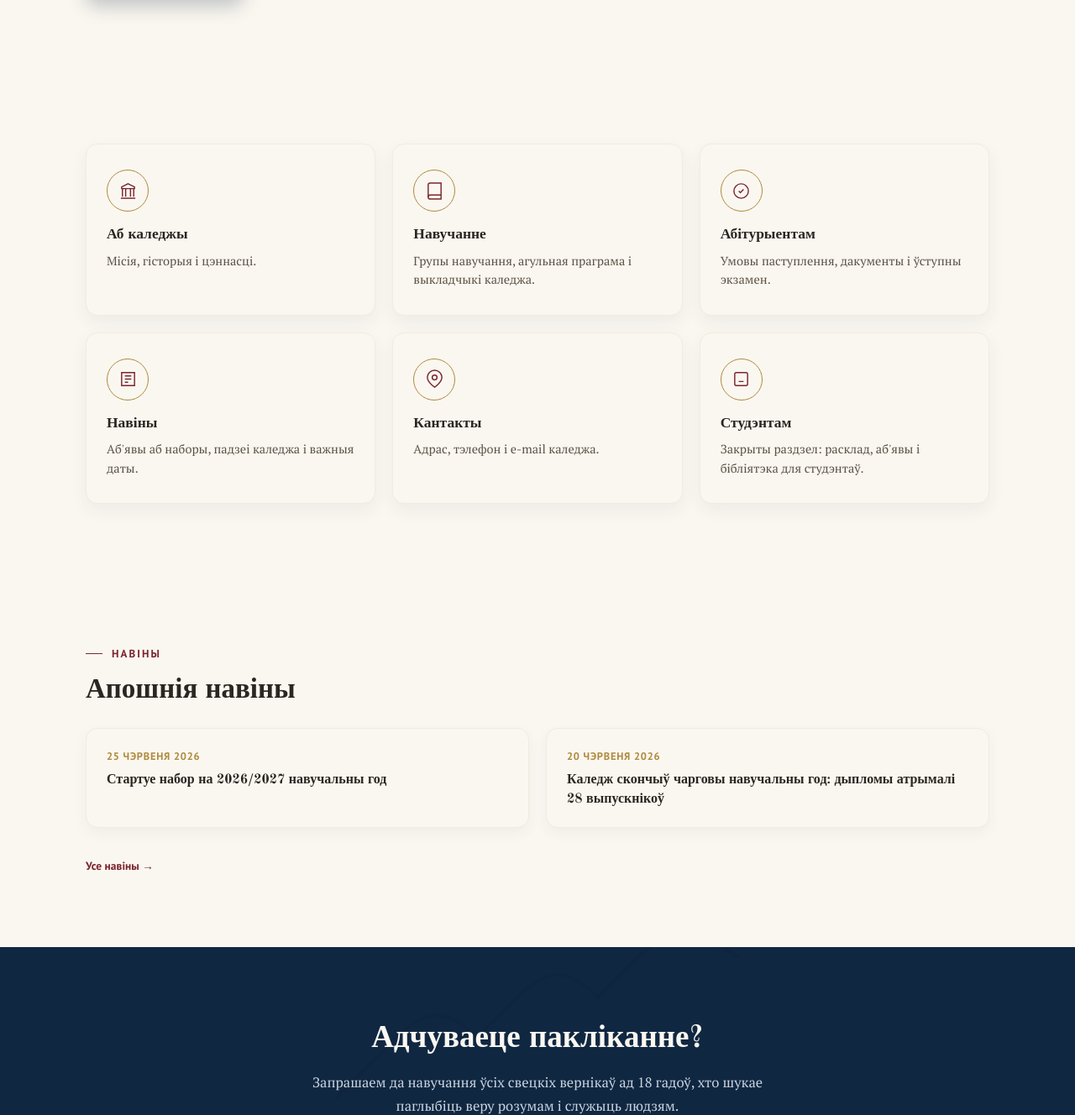
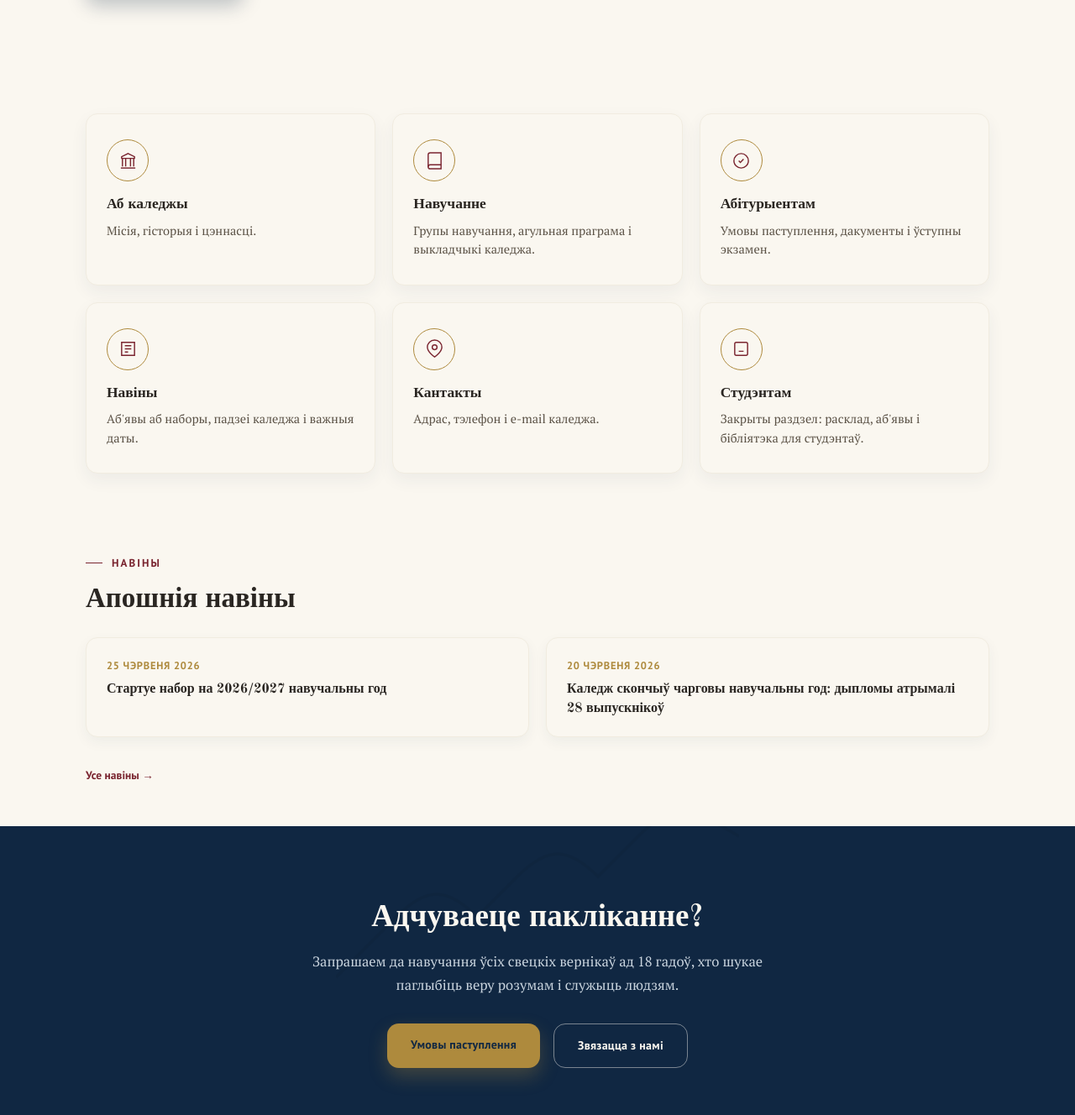
Before and after one commit to mtk-college/mtk-college-website, an Eleventy site: page content/pages/home.md in a window 1280 px wide. Shown: the part 569-1897 px from the top of the page at 84% size. Built offline with nearby package versions, Linux system fonts and the light colour scheme; Eleventy itself is replaced by a stand-in of ours; files that its build step writes are made by us from their sources.

Commit message:
Add files via upload

```diff
--- a/styles.css
+++ b/styles.css
@@ -88,6 +88,8 @@
 
   /* ===== SECTION ===== */
   section{padding:84px 0;}
+  #teasers{padding:48px 0;}
+  #latest-news{padding:48px 0;}
   .tint{background:var(--paper-tint);}
   .section-head{max-width:620px; margin-bottom:46px;}
   .section-head h2{font-size:clamp(26px,3vw,33px); margin-top:14px;}
```
